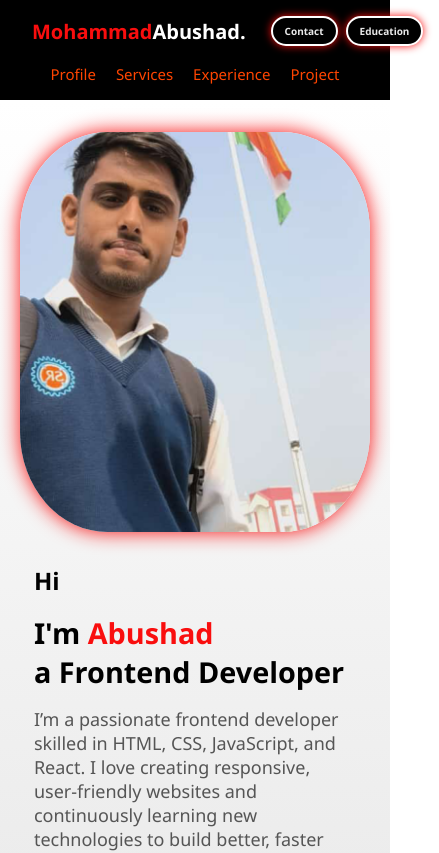
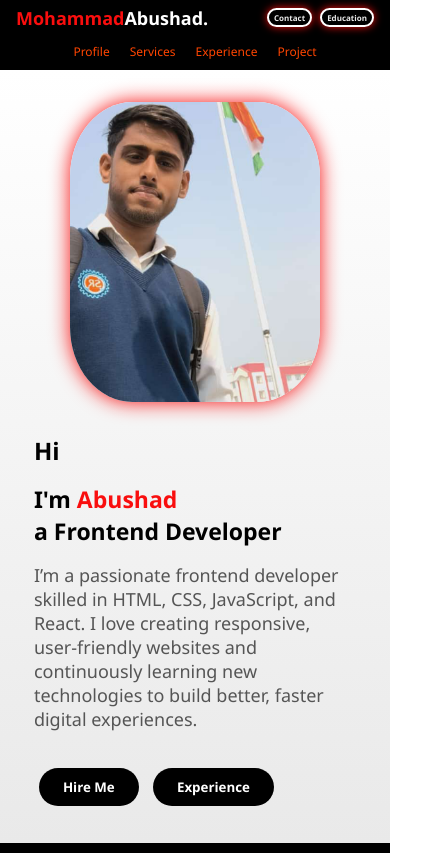
Before and after one commit to mohdabushad/profile, a plain HTML site: page index.html in a window 390 px wide. Shown: the top 853 px of the page, 439 px wide, since content can reach past the window. Drawn offline with nearby package versions, Linux system fonts and the light colour scheme.

Commit message:
Update index.html
my profile

```diff
--- a/index.html
+++ b/index.html
@@ -97,21 +97,25 @@
         /* Responsive for mobile */
         @media (max-width: 768px) {
             header {
-                padding: 0.5rem 1rem;
+              padding: 1px;
             }
 
             .top-bar {
                 height: auto;
-                gap: 25px;
+                gap: 5px;
+
             }
 
             .logo {
                 font-size: 20px;
             }
+            h1 .logo{
+               right: 50px;
+            }
 
             .top-links button {
-                padding: 5px px;
-                font-size: 10px;
+                padding: 2px 5px;
+                font-size: 8px;
 
             }
 
@@ -431,6 +435,7 @@
             header {
                 flex-wrap: wrap;
                 text-align: left;
+                padding: 0px;
             }
 
             footer ul {
@@ -459,8 +464,9 @@
                 display: flex;
                 gap: 20px;
                 width: 100%;
-                margin-top: 10px;
+                margin-top: 0px;
                 justify-content: center;
+                ;
             }
 
             nav a {
@@ -487,7 +493,7 @@
 
         @media (max-width: 868px) {
             main section:nth-of-type(2) h3 {
-                font-size: 2rem;
+                font-size: 1.8rem;
 
             }
             main section:nth-of-type(2) {
@@ -498,18 +504,19 @@
         @media (max-width: 868px) {
             header {
                 flex-direction: row;
-                padding: 1rem;
-                height: 100px;
+                padding-top:3px;
+                height: 70px;
             }
 
             .logo,
             .lo {
-                font-size: 20px;
+                font-size: 18px;
+
             }
 
             nav a {
                 margin: 5px;
-                font-size: 15px;
+                font-size: 12px;
             }
 
             .hero {
@@ -518,11 +525,11 @@
 
             .hero img {
                 width: 200px;
-                height: 400px;
+                height: 300px;
             }
 
             .hero-text h1 {
-                font-size: 1.8rem;
+                font-size: 23px;
             }
 
             main section:nth-of-type(2) {
@@ -532,21 +539,21 @@
             }
 
             main section:nth-of-type(2) img {
-                width: 200px;
-                height: 400px;
+                width: 100px;
+                height: 300px;
                 margin-bottom: 1rem;
             }
              main section:nth-of-type(2) h2 {
-                 font-size: 28px;
+                 font-size: 22px;
             }
 
             main section:nth-of-type(2) p {
                 width: 100%;
-                font-size: 18px;
+                font-size: 17px;
             }
 
             section h3 span {
-                font-size: 30px;
+                font-size: 28px;
             }
 
             ;
@@ -565,7 +572,7 @@
 
             .hero img,
             main section:nth-of-type(2) img {
-                width: 350px;
+                width: 250px;
             }
 
 
```
